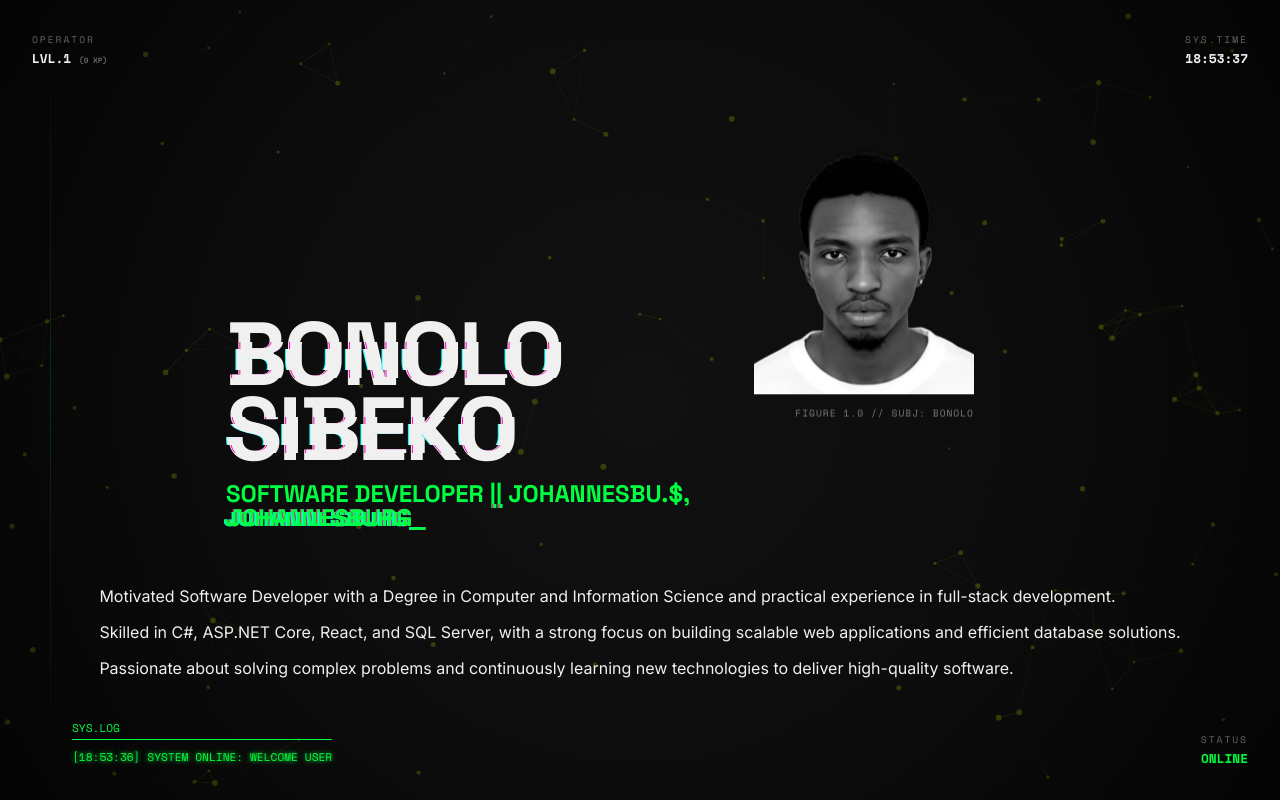
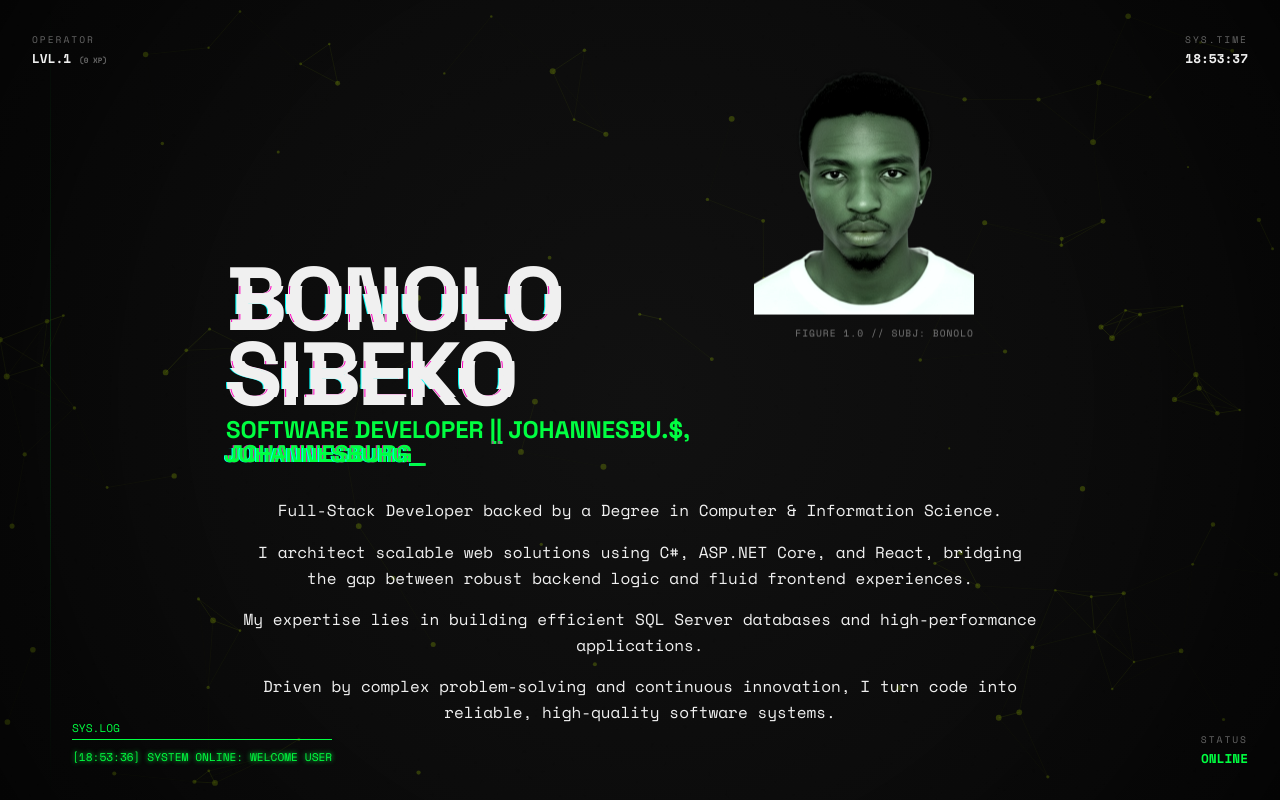
Before and after one commit to NoloSibeko/NoloSibekoPortfolio, a React (Vite) app in the folder ClientApp/: page / in a window 1280 px wide. Shown: the top 800 px of the page. Built offline with nearby package versions, Linux system fonts and the light colour scheme.

Commit message:
Update profile intro text, reduce spacing, enhance glitch effect and profile image color

```diff
--- a/ClientApp/src/App.css
+++ b/ClientApp/src/App.css
@@ -212,6 +212,25 @@ h1, h2, h3 {
     perspective: 1000px;
 }
 
+/* 3D Printed / Scanned Aesthetic */
+.profile-img {
+    width: 100%;
+    height: 100%;
+    object-fit: cover;
+    object-position: center top;
+    display: block;
+    /* High contrast grayscale for "3D printed/scanned" look, but with slight color bleed */
+    filter: grayscale(60%) contrast(120%) brightness(1.1) sepia(20%) hue-rotate(90deg);
+    transition: filter 0.5s ease;
+    pointer-events: none;
+}
+
+/* Removed green glow hover effect per request */
+.profile-frame:hover .profile-img {
+    /* Bring back more color on hover */
+    filter: grayscale(40%) contrast(125%) brightness(1.1) sepia(10%);
+}
+
 .profile-frame::after {
     content: "FIGURE 1.0 // SUBJ: BONOLO";
     position: absolute;
@@ -224,37 +243,50 @@ h1, h2, h3 {
     letter-spacing: 1px;
 }
 
-/* 3D Printed / Scanned Aesthetic */
-.profile-img {
-    width: 100%;
-    height: 100%;
-    object-fit: cover;
-    object-position: center top;
-    display: block;
-    /* High contrast grayscale for "3D printed/scanned" look */
-    filter: grayscale(100%) contrast(120%) brightness(1.1);
-    transition: filter 0.5s ease;
-    pointer-events: none;
-}
-
-/* Removed green glow hover effect per request */
-.profile-frame:hover .profile-img {
-    filter: grayscale(100%) contrast(120%) brightness(1.1);
-}
-
 /* Glitch Scribble Animation */
 @keyframes glitch-scribble {
-    0% { transform: translateX(-3px) skewX(-10deg); }
-    25% { transform: translateX(4px) skewX(10deg); }
-    50% { transform: translateX(-5px) skewX(-5deg); }
-    75% { transform: translateX(3px) skewX(5deg); }
-    100% { transform: translateX(-3px) skewX(-10deg); }
+    0% { transform: translateX(-5px) skewX(-15deg) scaleY(0.9); opacity: 0.8; }
+    20% { transform: translateX(8px) skewX(15deg) scaleY(1.1); opacity: 1; }
+    40% { transform: translateX(-8px) skewX(-10deg) scaleY(0.95); opacity: 0.9; }
+    60% { transform: translateX(5px) skewX(10deg) scaleY(1.05); opacity: 0.8; }
+    80% { transform: translateX(-3px) skewX(-5deg) scaleY(1); opacity: 1; }
+    100% { transform: translateX(0) skewX(0); opacity: 0.9; }
 }
 
 .glitch-layer {
-    animation: glitch-scribble 0.05s infinite;
+    animation: glitch-scribble 0.08s infinite;
     pointer-events: none;
-    mix-blend-mode: exclusion; /* Makes it look inverted/techy */
+    mix-blend-mode: hard-light; /* More intense overlay */
+    filter: contrast(200%) brightness(150%) hue-rotate(90deg) !important; /* Force glitch look */
+}
+
+/* Hero Section Spacing Fixes */
+.hero-header {
+    display: flex;
+    flex-direction: row; /* Side by side */
+    align-items: flex-end; /* Align bottoms */
+    gap: 4rem;
+    width: 100%;
+    justify-content: center; /* Center the group */
+    margin-bottom: 0.5rem; /* Reduced margin */
+}
+
+.hero-subtitle {
+  font-size: clamp(1rem, 2vw, 1.5rem);
+  font-family: var(--font-mono);
+  color: var(--primary-color);
+  margin-top: 0.5rem; /* Reduced margin */
+  margin-bottom: 1rem; /* Reduced margin */
+}
+
+.hero-description-container {
+  max-width: 800px;
+  margin: 1rem auto 2rem; /* Reduced top margin */
+  text-align: center;
+  font-family: var(--font-mono);
+  font-size: 1rem;
+  line-height: 1.6;
+  color: var(--text-color);
 }
 
 /* Mobile Response */
--- a/ClientApp/src/components/Hero.jsx
+++ b/ClientApp/src/components/Hero.jsx
@@ -147,10 +147,12 @@ const Hero = ({ profile }) => {
                                     position: 'absolute',
                                     top: 0,
                                     left: 0,
-                                    clipPath: `inset(${glitchY - 15}px 0 ${260 - (glitchY + 15)}px 0)`,
+                                    // Use a fixed larger height for the strip (e.g., 40px)
+                                    // Ensure it stays within bounds using Math.max/min if needed,
+                                    // or let clip-path handle the cropping naturally.
+                                    clipPath: `inset(${Math.max(0, glitchY - 25)}px 0 ${Math.max(0, 260 - (glitchY + 25))}px 0)`,
                                     zIndex: 20,
-                                    filter: 'grayscale(1) contrast(1.5) invert(1)',
-                                    opacity: 0.8
+                                    opacity: 1
                                 }}
                                 onError={(e) => { e.target.style.display = 'none'; }}
                             />
--- a/ClientApp/src/data/portfolioData.js
+++ b/ClientApp/src/data/portfolioData.js
@@ -7,7 +7,7 @@ export const portfolioData = {
       phone: "062 091 2838",
       role: "Software Developer",
       profileImageUrl: profileImg,
-        description: "Motivated Software Developer with a Degree in Computer and Information Science and practical experience in full-stack development. | Skilled in C#, ASP.NET Core, React, and SQL Server, with a strong focus on building scalable web applications and efficient database solutions. | Passionate about solving complex problems and continuously learning new technologies to deliver high-quality software.",
+        description: "Full-Stack Developer backed by a Degree in Computer & Information Science. | I architect scalable web solutions using C#, ASP.NET Core, and React, bridging the gap between robust backend logic and fluid frontend experiences. | My expertise lies in building efficient SQL Server databases and high-performance applications. | Driven by complex problem-solving and continuous innovation, I turn code into reliable, high-quality software systems.",
       socials: {
         linkedin: "https://www.linkedin.com/in/bonolo-sibeko-b92663251",
         github: "https://github.com/NoloSibeko",
```
